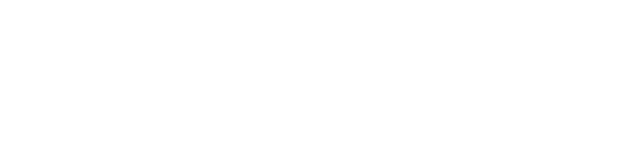
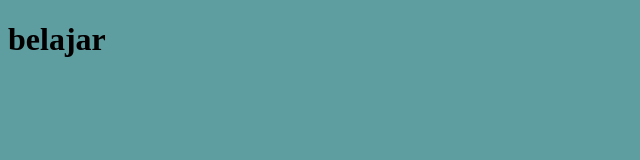
Before and after one commit to Bayuanggoro26/belajar-git, a plain HTML site: page index.html in a window 1280 px wide. Shown: the whole page, without its empty margins (0-640 px from the left). Drawn offline with Linux system fonts and the light colour scheme.

Commit message:
memodifiksi html dan menambahkan style css

```diff
--- a/index.html
+++ b/index.html
@@ -3,9 +3,10 @@
 <head>
     <meta charset="UTF-8">
     <meta name="viewport" content="width=device-width, initial-scale=1.0">
+    <link rel="stylesheet" href="style.css">
     <title>belajar</title>
 </head>
 <body>
-
+    <h1>belajar</h1>
 </body>
 </html>
--- /dev/null
+++ b/style.css
@@ -0,0 +1,3 @@
+body{
+    background-color: cadetblue;
+}
```
